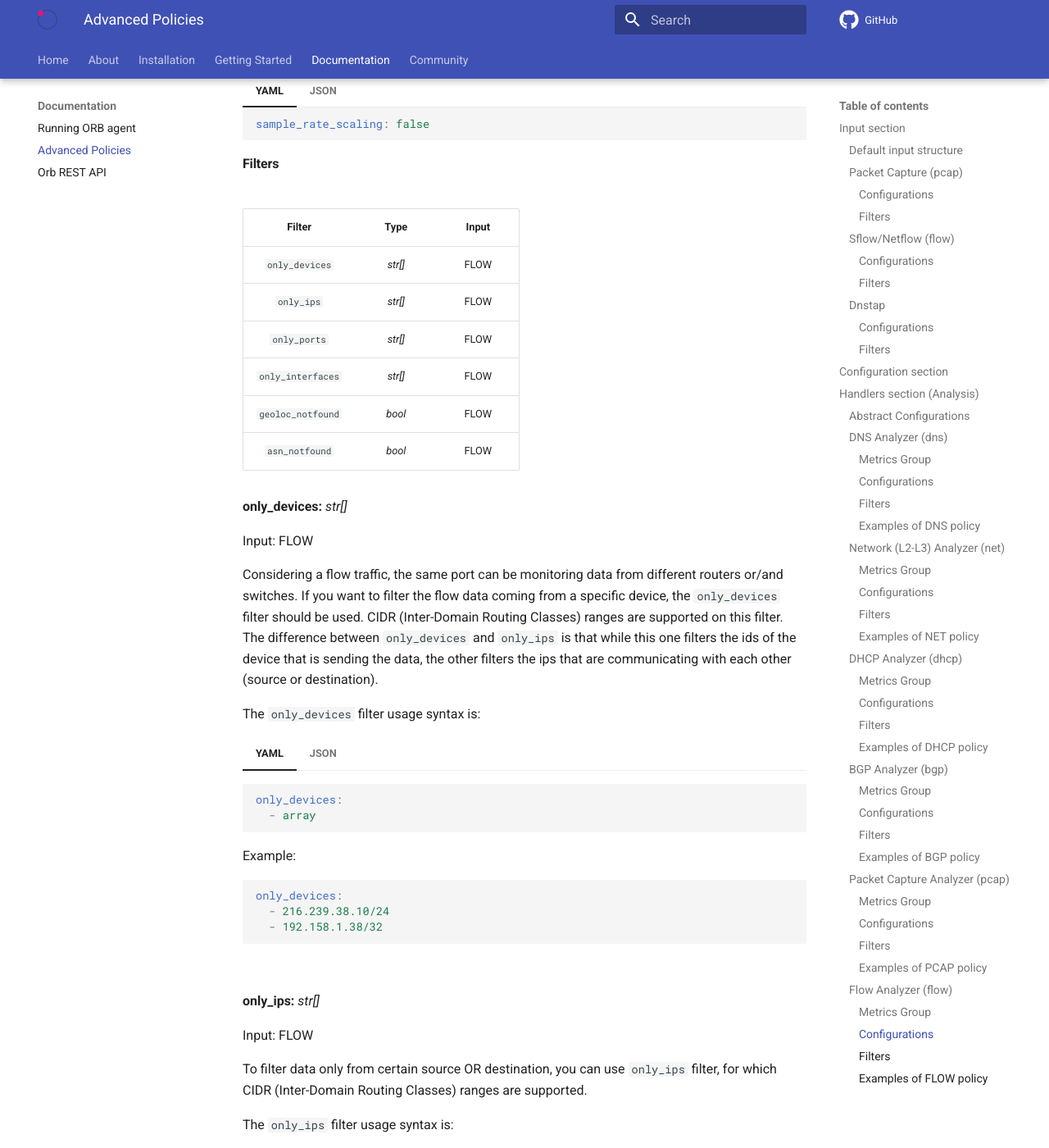
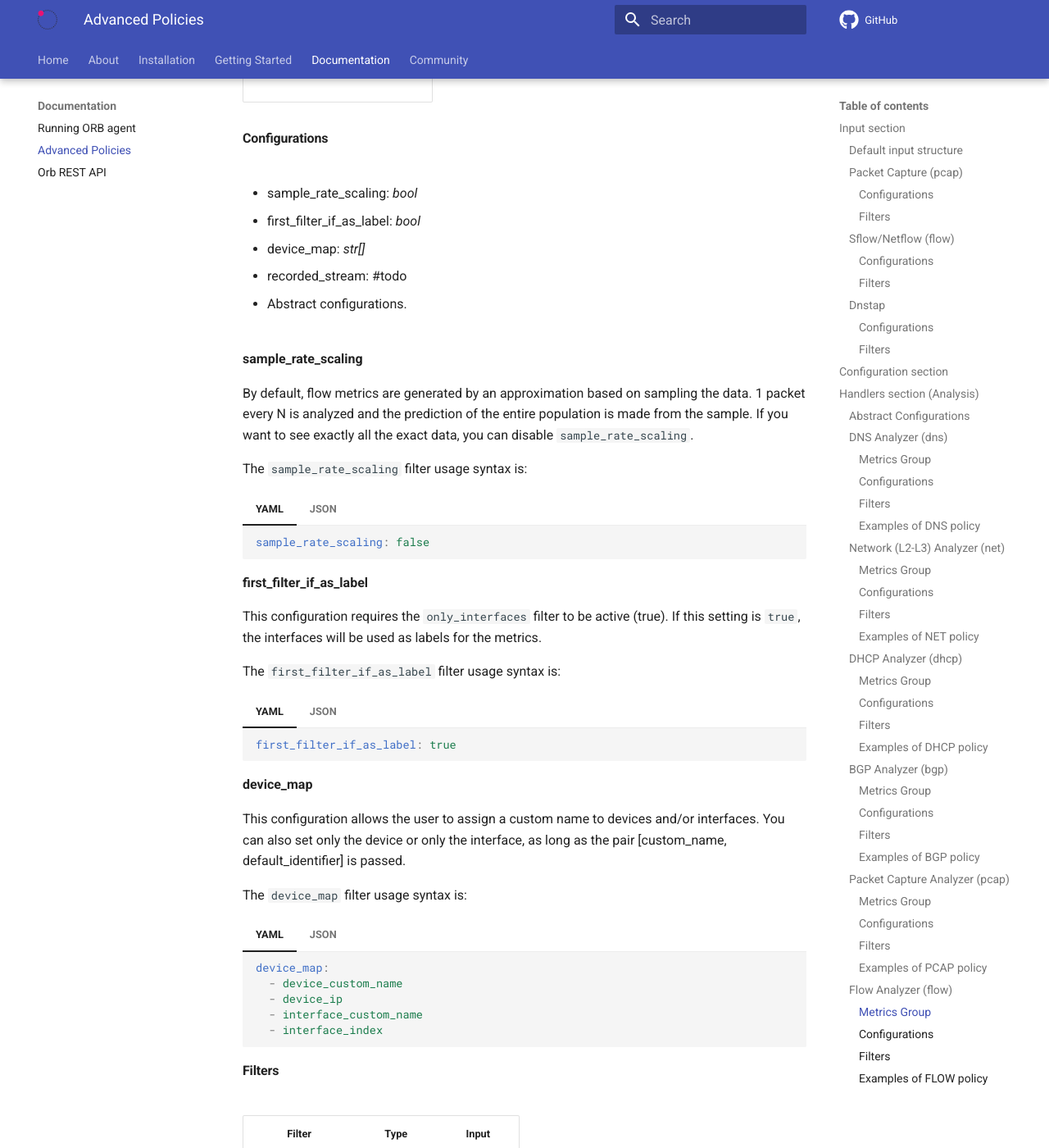
Before and after one commit to orb-community/orb-website, an MkDocs documentation site: the page built from docs/documentation/advanced_policies.md, in a window 1280 px wide and 1400 px high, scrolled down 26559 px. Shown: the whole window at 82% size. Built offline with MkDocs 1.6.1 and Material for MkDocs 9.7.7, drawn with Linux system fonts in a browser that asks for light colours; comment, search, counter and statistics services are not loaded; some of the changed text lies outside the part shown.

Commit message:
flow and dns update

````diff
--- a/docs/documentation/advanced_policies.md
+++ b/docs/documentation/advanced_policies.md
@@ -659,6 +659,27 @@
       }
     }
     ```
+
+To enable all available metric groups use the syntax:
+
+=== "YAML"
+    ```yaml
+    metric_groups:
+      enable:
+        - all
+    ```
+
+=== "JSON"
+    ```json
+    {
+      "metric_groups": {
+        "enable": [
+          "all"
+        ]
+      }
+    }
+    ```
+
 In order to disable any metric group use the syntax:
 
 === "YAML"
@@ -678,6 +699,28 @@
       }
     }
     ```
+
+To disable all metric groups use the syntax:
+
+=== "YAML"
+    ```yaml
+    metric_groups:
+      disable:
+        - all
+    ```
+
+=== "JSON"
+    ```json
+    {
+      "metric_groups": {
+        "disable": [
+          "all"
+        ]
+      }
+    }
+    ```
+
+
 * Attention: disabling is dominant over enabling. So if both are passed, the metric will be disabled;
 
 
@@ -686,14 +729,15 @@
 
 #### Metrics Group <br>
 
-|   Metric Group    | Default  |
-|:-----------------:|:--------:|
-|     `top_ecs`     | disabled |
-|   `cardinality`   | enabled  |
-|    `counters`     | enabled  |
-| `dns_transaction` | enabled  |
-|   `top_qnames`    | enabled  |
- |    `top_ports`    | enabled  |
+|    Metric Group    | Default  |
+|:------------------:|:--------:|
+|     `top_ecs`      | disabled |
+| `TopQnamesDetails` | disabled |
+|   `cardinality`    | enabled  |
+|     `counters`     | enabled  |
+| `dns_transaction`  | enabled  |
+|    `top_qnames`    | enabled  |
+ |    `top_ports`     | enabled  |
 
 
 #### Configurations
@@ -1707,17 +1751,20 @@
 
 #### Metrics Group <br>
 
-|   Metric Group   | Default |
-|:----------------:|:-------:|
-|  `cardinality`   | enabled |
-|    `counters`    | enabled |
-|    `top_geo`     | enabled |
-| `top_by_packets` | enabled |
-|  `top_by_bytes`  | enabled |
+|   Metric Group   | Default  |
+|:----------------:|:--------:|
+|  `cardinality`   | enabled  |
+|    `counters`    | enabled  |
+| `top_by_packets` | enabled  |
+|  `top_by_bytes`  | enabled  |
+|    `top_geo`     | disabled |
+| `conversations`  | disabled |
 <br>
 
 #### Configurations <br>
 - sample_rate_scaling: *bool* <br>
+- first_filter_if_as_label: *bool* <br>
+- device_map: *str[]*
 - recorded_stream: #todo<br>
 - Abstract configurations. <br><br>
 
@@ -1737,6 +1784,53 @@
       "sample_rate_scaling": false
     }
     ```
+
+**first_filter_if_as_label**
+
+This configuration requires the `only_interfaces` filter to be active (true). If this setting is `true`, the interfaces will be used as labels for the metrics.
+
+The `first_filter_if_as_label` filter usage syntax is:<br>
+
+=== "YAML"
+    ```yaml
+    first_filter_if_as_label: true
+    ```
+=== "JSON"
+    ```json
+    {
+    "first_filter_if_as_label": true
+    }
+    ```
+
+**device_map**
+
+This configuration allows the user to assign a custom name to devices and/or interfaces.
+You can also set only the device or only the interface, as long as the pair [custom_name, default_identifier] is passed.
+
+
+The `device_map` filter usage syntax is:<br>
+
+=== "YAML"
+    ```yaml
+    device_map:
+      - device_custom_name
+      - device_ip
+      - interface_custom_name
+      - interface_index
+    ```
+=== "JSON"
+    ```json
+    {
+      "device_map": [
+        "device_custom_name",
+        "device_ip",
+        "interface_custom_name",
+        "interface_index"
+      ]
+    }
+    ```
+
+
 #### Filters <br>
 
 
@@ -1840,7 +1934,7 @@
     ```
     Example:
     ```yaml
-    only_devices:
+    only_ports:
       - 10853 #port can be passed as int
       - "10854" #port can be passed as str
       - 10860-10890 #range from 10860 to 10890. All ports in this interval will be accepted
@@ -1959,6 +2053,12 @@
                     deep_sample_rate: 85
                     num_periods: 5
                     topn_count: 7
+                    first_filter_if_as_label: true
+                    device_map:
+                        - router01
+                        - 192.168.0.127
+                        - eth0
+                        - 5
                 metric_groups:
                     disable:
                         - cardinality
@@ -1977,7 +2077,6 @@
                         - 10-16
                     geoloc_notfound: true
                     asn_notfound: true
-
     input:
       input_type: flow
       tap: default_flow
@@ -1999,7 +2098,14 @@
               "sample_rate_scaling": false,
               "deep_sample_rate": 85,
               "num_periods": 5,
-              "topn_count": 7
+              "topn_count": 7,
+              "first_filter_if_as_label": true,
+              "device_map": [
+                "router01",
+                "192.168.0.127",
+                "eth0",
+                5
+              ]
             },
             "metric_groups": {
               "disable": [
````
Also changed, not shown: other parts of docs/documentation/advanced_policies.md (+1 -1 lines).
